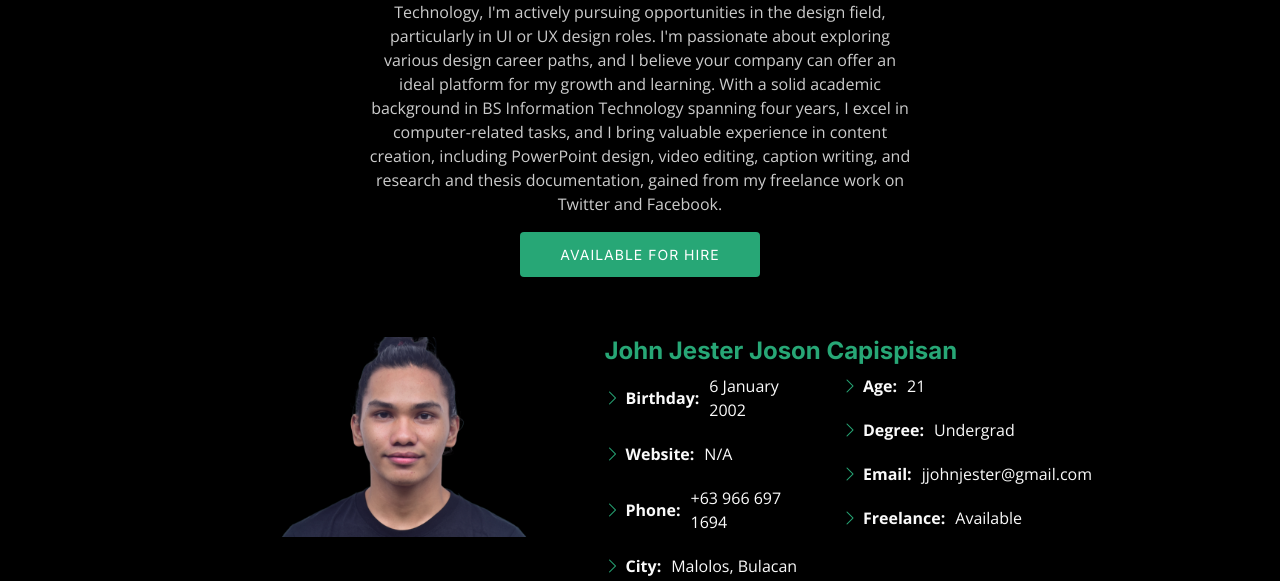
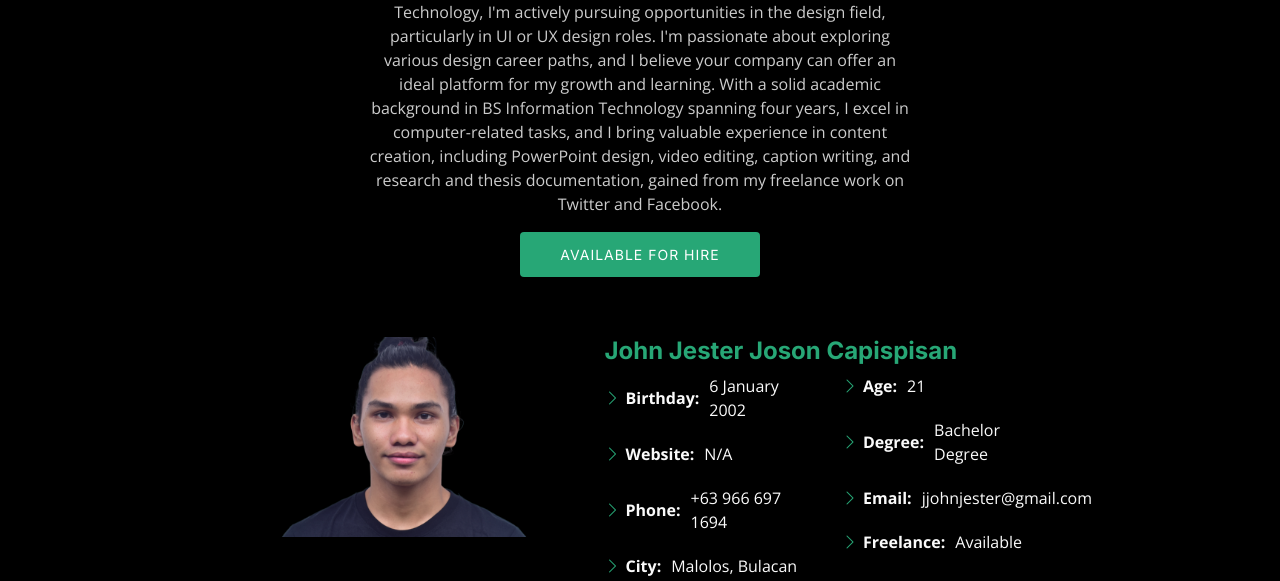
Before and after one commit to jes-terr/Portfolio, a plain HTML site: page about.html in a window 1280 px wide. Shown: the part 219-800 px from the top of the page. Drawn offline with nearby package versions, Linux system fonts and the light colour scheme.

Commit message:
Update about.html

```diff
--- a/about.html
+++ b/about.html
@@ -117,7 +117,7 @@
               <div class="col-lg-6">
                 <ul>
                   <li><i class="bi bi-chevron-right"></i> <strong>Age:</strong> <span>21</span></li>
-                  <li><i class="bi bi-chevron-right"></i> <strong>Degree:</strong> <span>Undergrad</span></li>
+                  <li><i class="bi bi-chevron-right"></i> <strong>Degree:</strong> <span> Bachelor Degree</span></li>
                   <li><i class="bi bi-chevron-right"></i> <strong>Email:</strong> <span>jjohnjester@gmail.com</span></li>
                   <li><i class="bi bi-chevron-right"></i> <strong>Freelance:</strong> <span>Available</span></li>
                 </ul>
```
